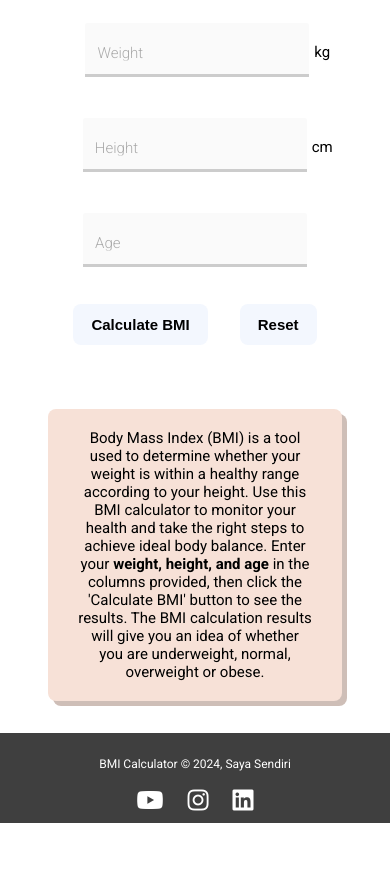
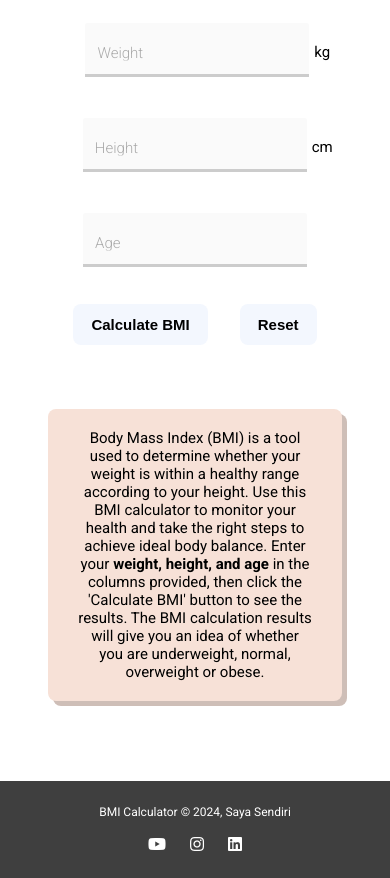
Before and after one commit to revou-fundamental-course/8-jul-24-AprizalWijatmiko, a plain HTML site: page index.html in a window 390 px wide. Shown: the part 407-1285 px from the top of the page. Before the commit the page ends 1230 px from the top, so only its background shows below. Drawn offline with Linux system fonts and the light colour scheme; some packages are replaced by stand-ins of ours; a script that the page names is missing.

Commit message:
footer wrong media query fixed

```diff
--- a/css/style.css
+++ b/css/style.css
@@ -404,12 +404,7 @@ footer {
   background-color: #3F3F3F;
   color: white;
   padding: 2%;
-  margin-top: 2rem;
-}
-
-.foot {
-  font-size: 12px;
-  margin-top: 1rem;
+  margin-top: 5rem;
 }
 
 footer .social-media ul{
@@ -421,8 +416,13 @@ footer .social-media ul{
   margin-bottom: auto;
 }
 
+.foot {
+  margin-top: 1rem;
+}
+
 footer .social-media ul li {
   list-style: none;
+  margin-bottom: 1rem;
 }
 
 footer .social-media ul li a {
@@ -547,4 +547,12 @@ footer .social-media ul li a .fab:hover {
     font-size: 14px;
   }
 
+  .foot {
+    font-size: 12px;
+  }
+
+  footer .social-media ul li a {
+    font-size: 1rem;
+  }
+
 }
```
